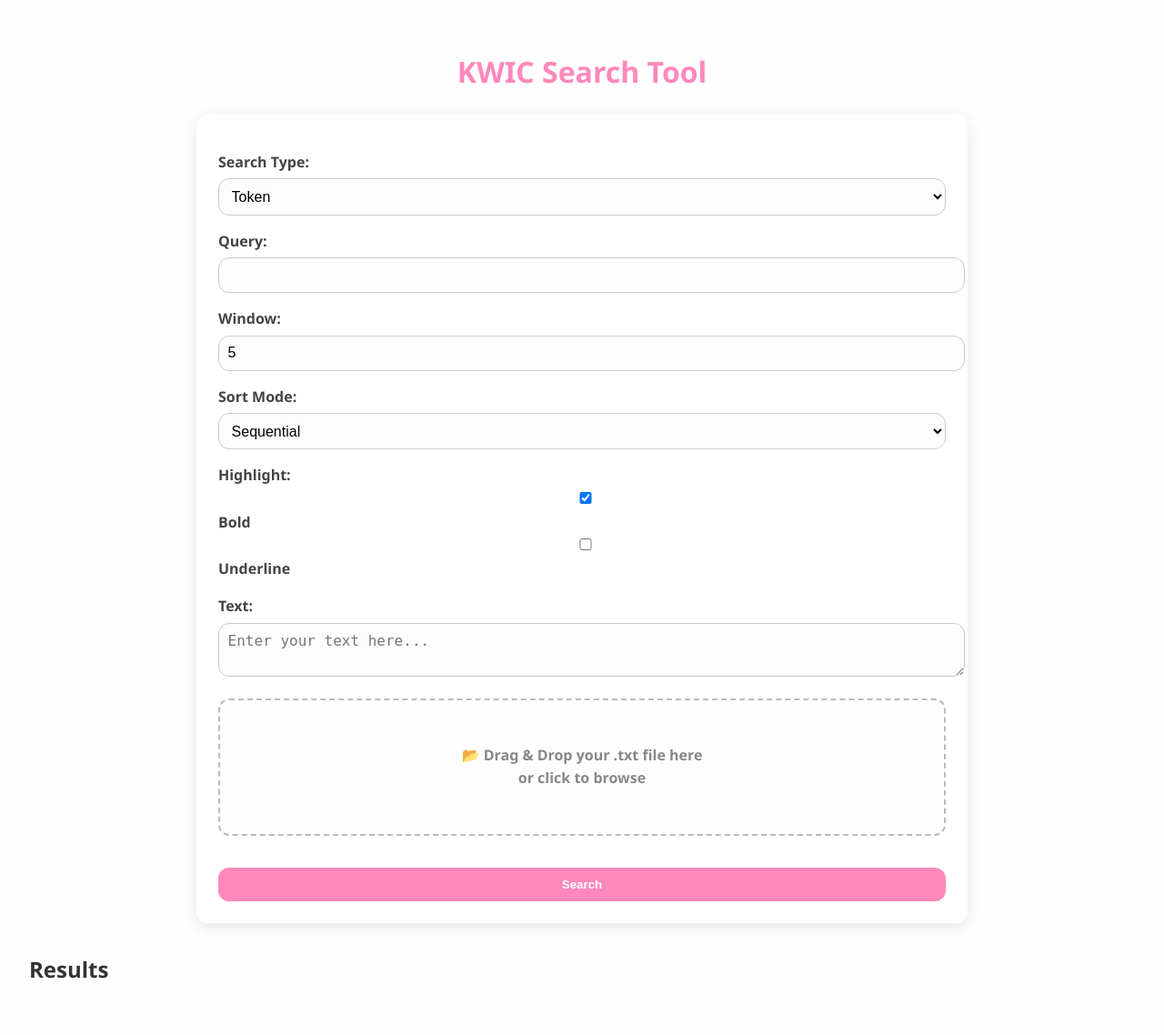
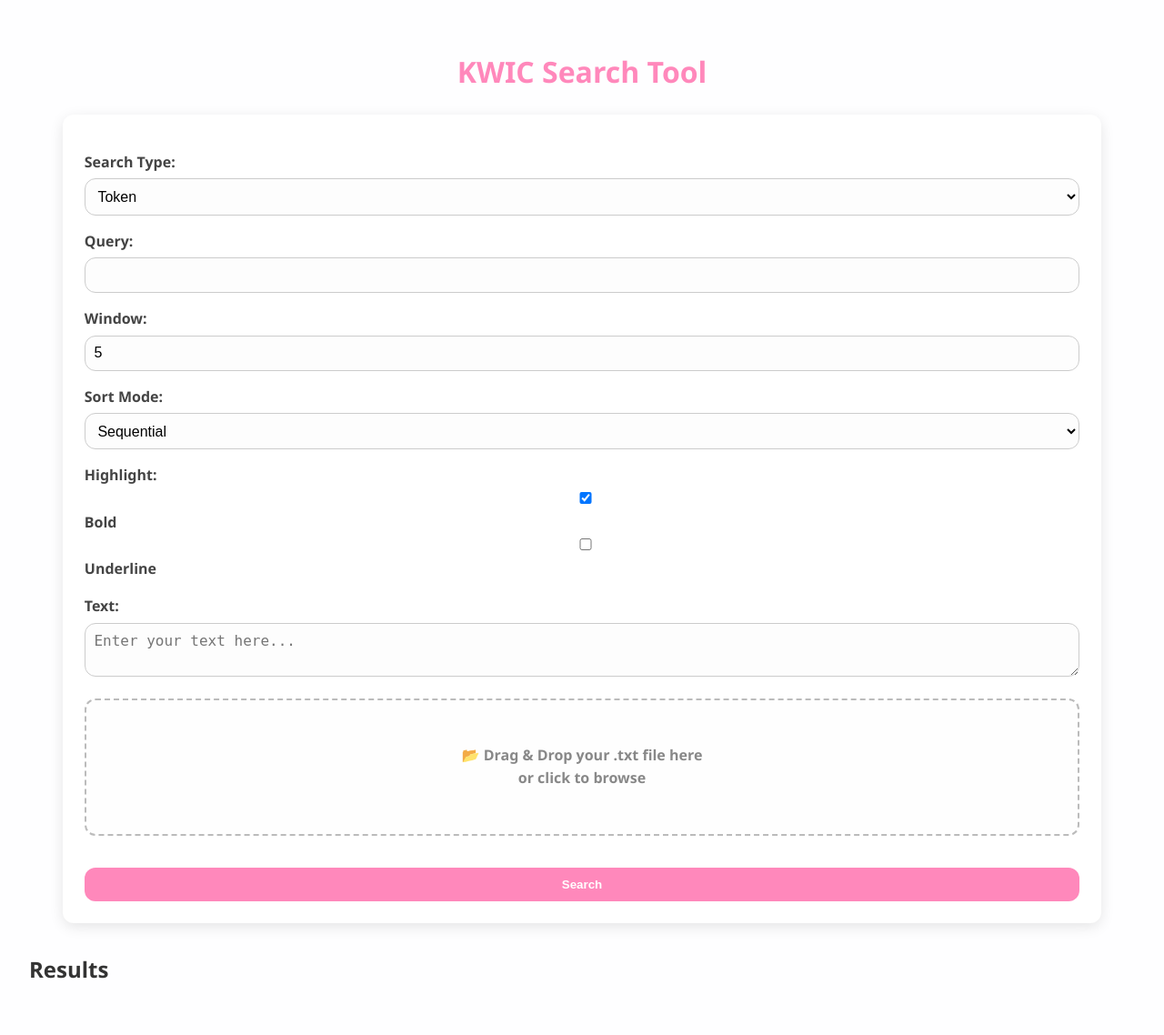
Before and after one commit to Kazane1225/kwic, a Flask app: page / in a window 1280 px wide. Shown: the whole page at 91% size. Run offline with Flask 3, Linux system fonts and the light colour scheme.

Commit message:
レスポンシブWEBデザイン改良

```diff
--- a/requirements.txt
+++ b/requirements.txt
@@ -1,3 +1,7 @@
 flask
 spacy
 termcolor
+
+#ローカルでの実行方法
+#source .venv/Scripts/activate  # Windows Git Bash の場合
+#python app.py
--- a/static/style.css
+++ b/static/style.css
@@ -30,8 +30,8 @@ form {
   border-radius: var(--radius);
   box-shadow: 0 4px 15px var(--shadow);
   margin: 0 auto 2rem;
-  max-width: 800px;
   animation: fadeSlideIn 0.5s ease-out;
+  width:90%;
 }
 
 form label {
@@ -51,6 +51,7 @@ select {
   background: var(--input-bg);
   margin-top: 0.3rem;
   font-size: 1rem;
+  box-sizing: border-box;
 }
 
 button {
@@ -73,8 +74,8 @@ button:hover {
 ul {
   padding: 0;
   list-style: none;
-  max-width: 800px;
   margin: 0 auto;
+  width:90%;
 }
 
 li {
@@ -118,6 +119,10 @@ li {
   pointer-events: none;
 }
 
+#result {
+  width: 100%;
+}
+
 
 @keyframes fadeSlideIn {
   from {
```
